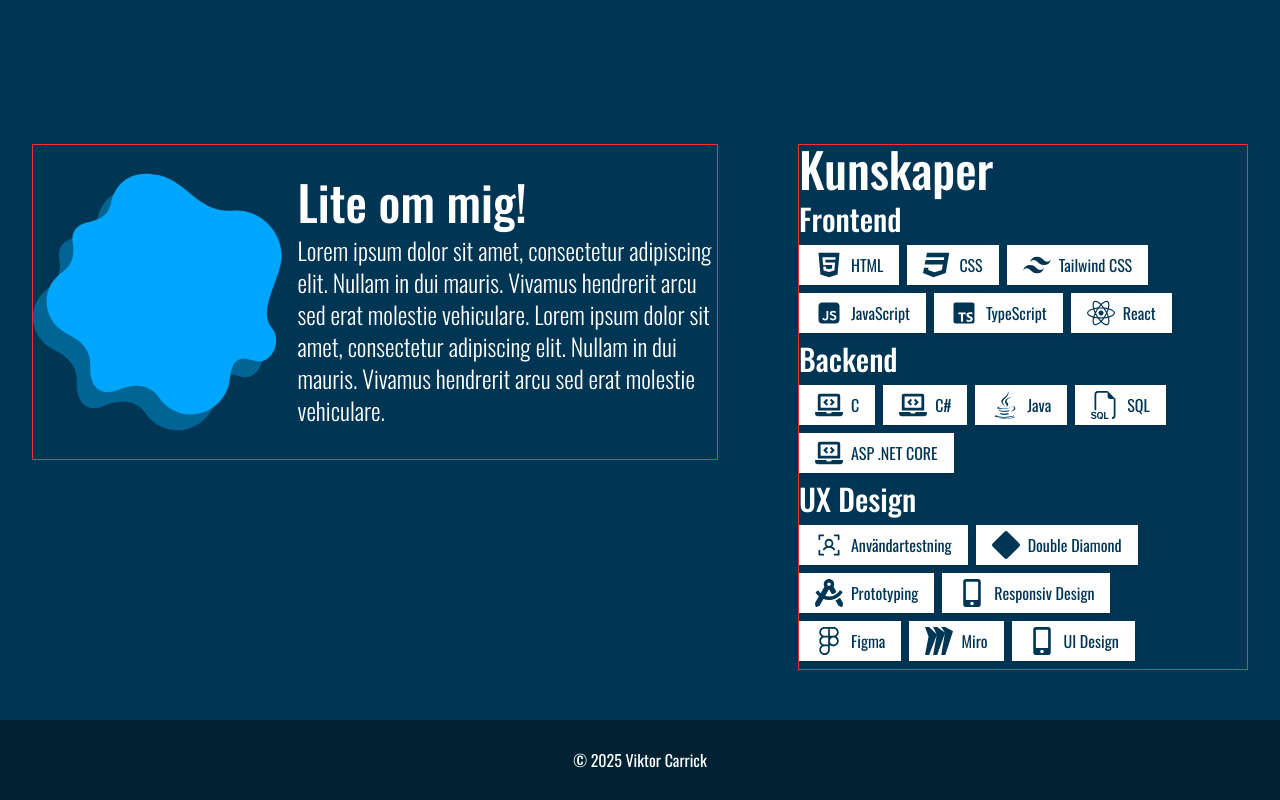
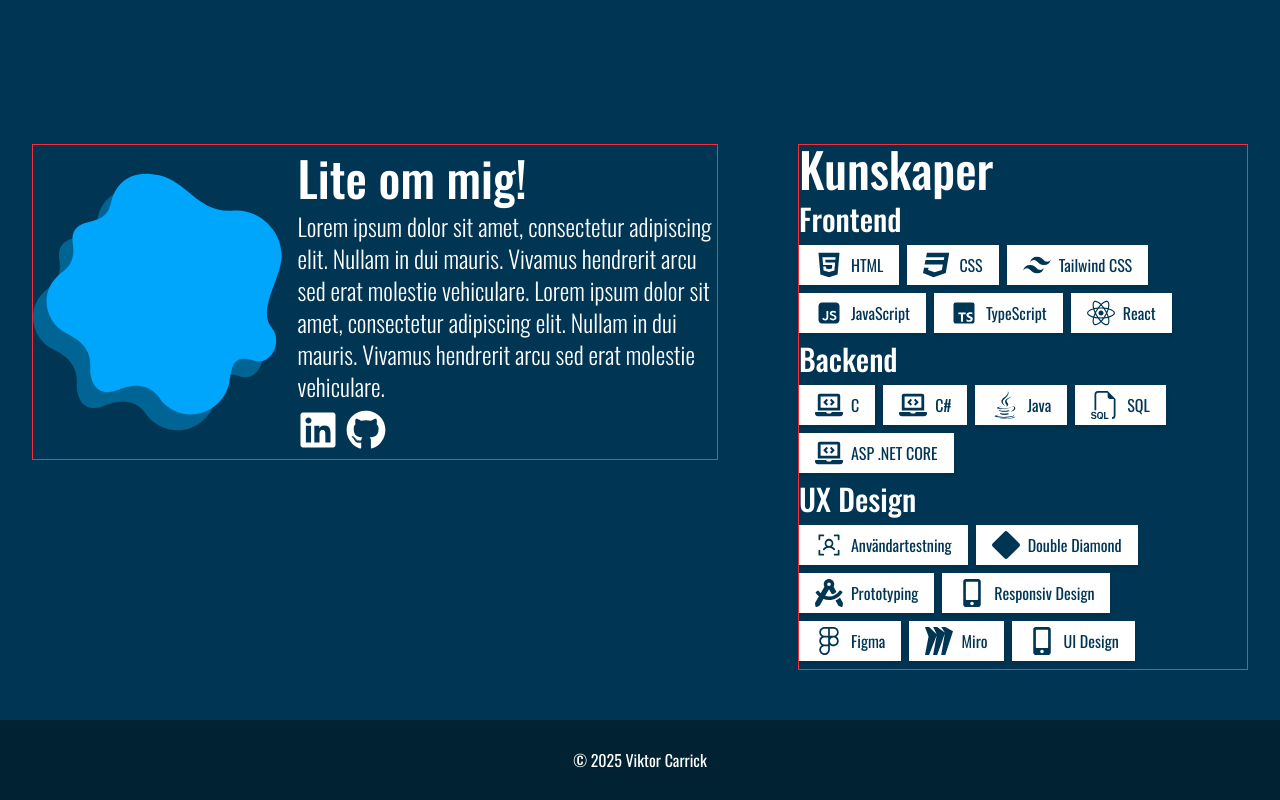
Before and after one commit to viktorcarrick/vcportfolio, a React (Vite) app: page / in a window 1280 px wide. Shown: the part 1424-2224 px from the top of the page. Built offline with nearby package versions, Linux system fonts and the light colour scheme; what tailwindcss-motion would draw is missing.

Commit message:
Gjorde en ikon-komponent med länk till annan webbsida

```diff
--- a/src/App.tsx
+++ b/src/App.tsx
@@ -5,6 +5,7 @@
 import CategoryComponent from "./components/CategoryComponent";
 import GridItemComponent from "./components/GridItemComponent";
 import GridComponent from "./components/GridComponent";
+import LinkIcon from "./components/LinkIconComponent";
 import {
   FaHtml5,
   FaCss3,
@@ -22,6 +23,7 @@
 import { PiUserFocus } from "react-icons/pi";
 import { FaDiamond } from "react-icons/fa6";
 import CardList from "./components/CardList";
+import { FaLinkedin, FaGithub } from "react-icons/fa";
 {
   /**Kika in GSap, schyssta animationer för javascript */
 }
@@ -32,6 +34,14 @@
     console.log(`Clicked: ${category}`);
     setSelectedCategory(category); // Trigger re-render
   };
+  /**Function that opens a new window to LinkedIn */
+  const toLinkOne = () => {
+    window.open("https://www.linkedin.com/in/viktor-carrick-073721259/");
+  };
+  const toLinkTwo = () => {
+    window.open("https://github.com/viktorcarrick");
+  };
+
   return (
     <>
       <div className="h-screen w-max-screen bg-bgblue font-display">
@@ -118,12 +128,12 @@
                   imagePath: "src/images/mockup_fiskeproggen.png",
                 }}
                 card2={{
-                  title: "Titel 2",
+                  title: "Sketch'n'Guess",
                   description: "Beskrivning 123 här är lite mer",
                   imagePath: "",
                 }}
                 card3={{
-                  title: "Titel 3",
+                  title: "Något mer",
                   description: "Beskrivning 123 här är lite mer och änny mer",
                   imagePath: "",
                 }}
@@ -169,6 +179,10 @@
                 elit. Nullam in dui mauris. Vivamus hendrerit arcu sed erat
                 molestie vehiculare.
               </p>
+              <div className="flex flex-row mt-2 gap-2">
+                <LinkIcon icon={FaLinkedin} onClick={toLinkOne}></LinkIcon>
+                <LinkIcon icon={FaGithub} onClick={toLinkTwo}></LinkIcon>
+              </div>
             </div>
           </div>
           <div className="border border-red-500 flex-grow mt-12">
--- /dev/null
+++ b/src/components/LinkIconComponent.tsx
@@ -0,0 +1,22 @@
+import React from "react";
+
+interface LinkIconComponent {
+  icon: React.ElementType; // This allows passing any valid React component
+  onClick: () => void;
+}
+
+const LinkIconComponent: React.FC<LinkIconComponent> = ({
+  icon: Icon,
+  onClick,
+}) => {
+  return (
+    <>
+      <Icon
+        onClick={onClick}
+        color={"white"}
+        className="h-10 w-10 cursor-pointer"
+      />
+    </>
+  );
+};
+export default LinkIconComponent;
```
